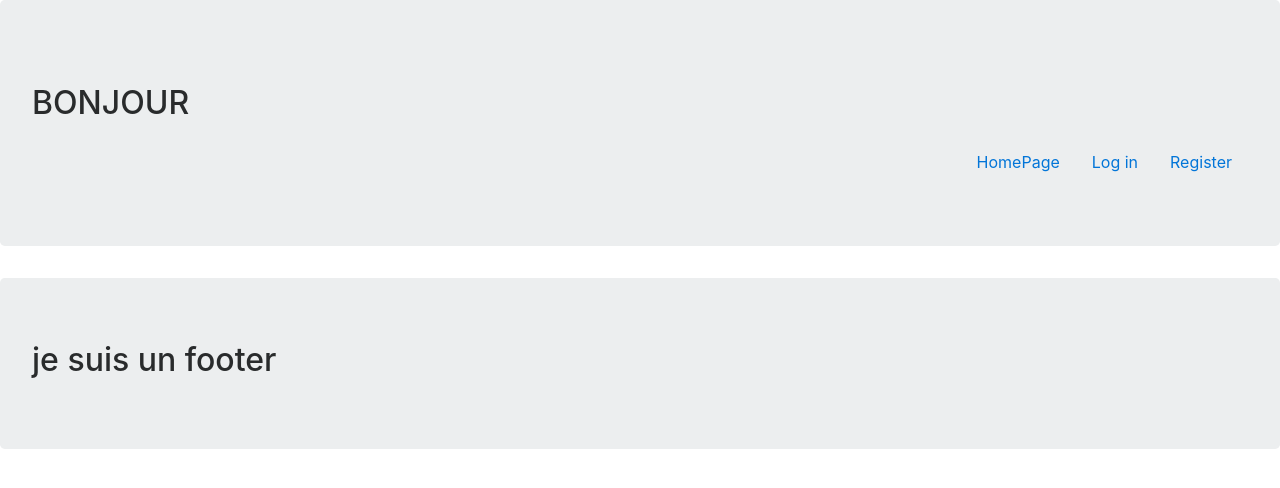
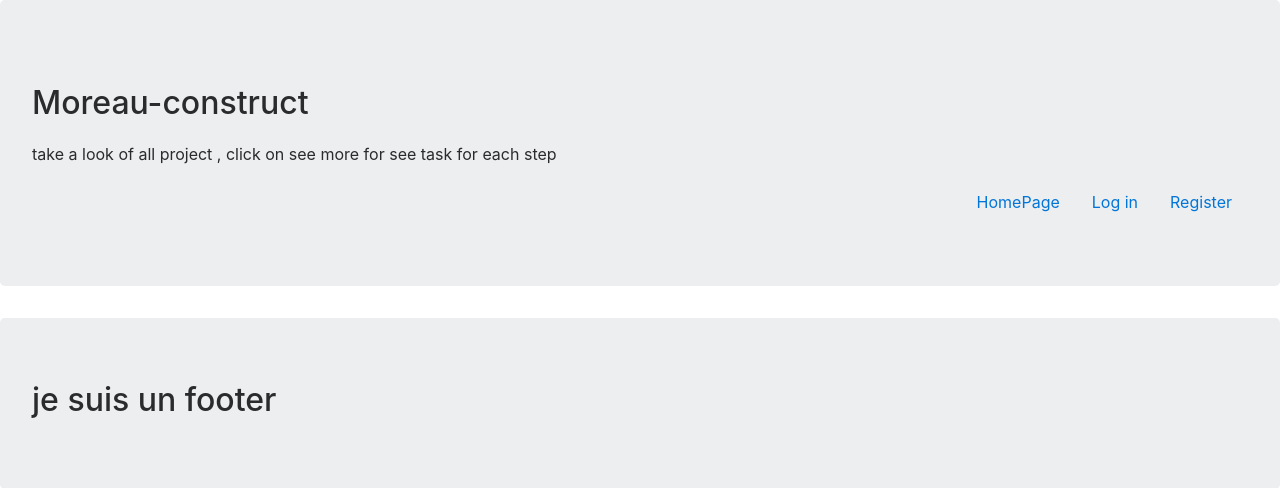
Before and after one commit to degroote-benjamin/Construct-moreau, a PHP site: page /control/index.php in a window 1280 px wide. Shown: the top 488 px of the page. Run offline with PHP 8.4, Linux system fonts and the light colour scheme; data that the repository does not hold is empty; some libraries are stand-ins or nearby versions.

Commit message:
add new content in header

```diff
--- a/view/header.php
+++ b/view/header.php
@@ -30,7 +30,8 @@
         <![endif]-->
 
 <header class="jumbotron">
-  <h1>BONJOUR</h1>
+  <h1 class="text-align">Moreau-construct</h1>
+  <p class="text-align">take a look of all project , click on see more for see task for each step</p>
   <ul class="nav justify-content-end">
   <li class="nav-item">
     <a class="nav-link active" href="../control/index.php">HomePage</a>
```
